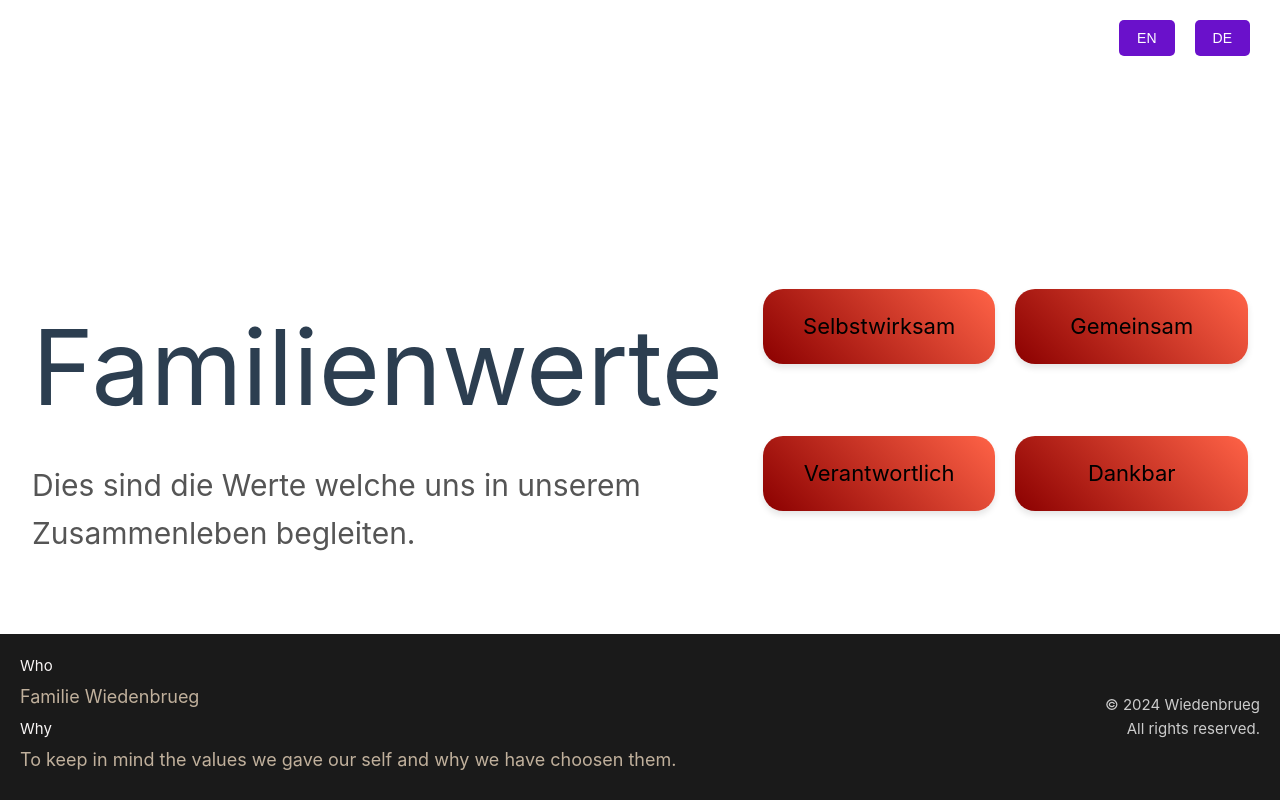
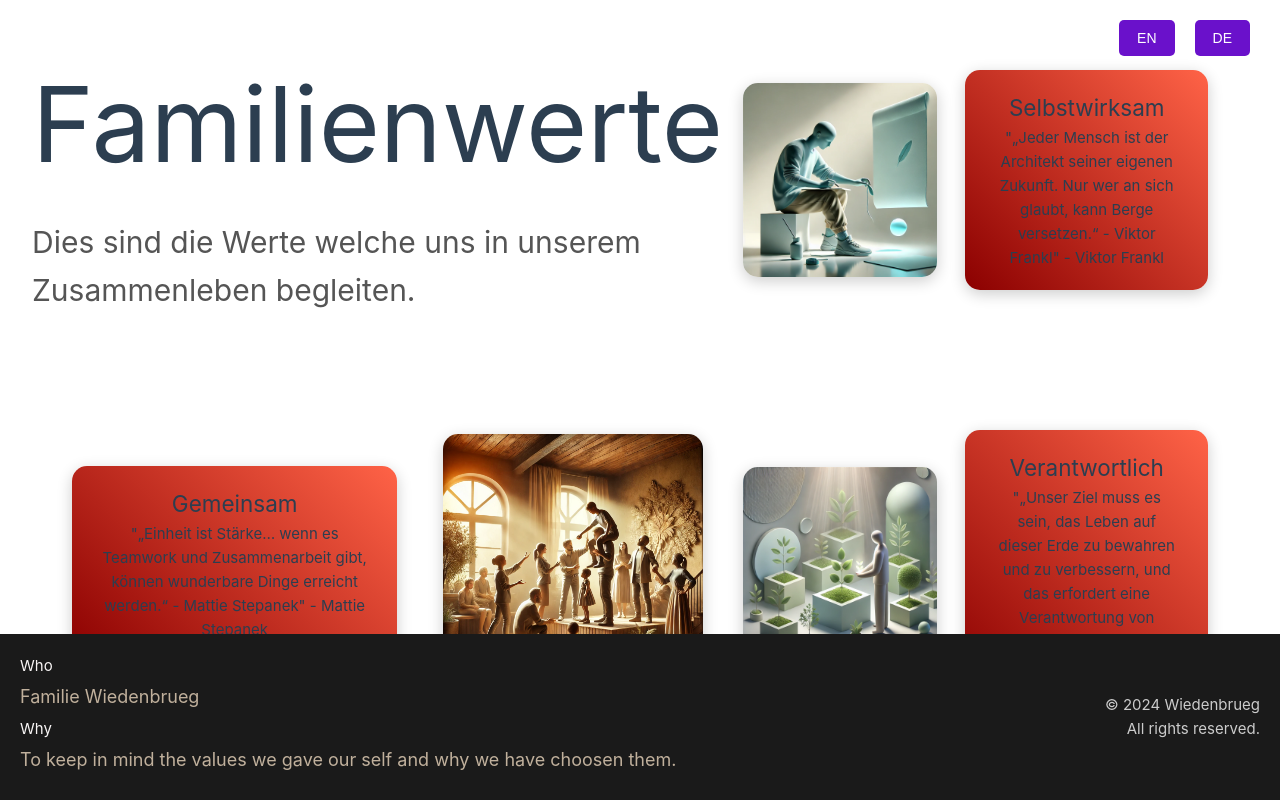
Before and after one commit to BenjaminWie/family_values_vue, a Vue app: page / in a window 1280 px wide. Shown: the top 800 px of the page. Built offline with nearby package versions, Linux system fonts and the light colour scheme.

Commit message:
adjusted card styliing

```diff
--- a/src/App.vue
+++ b/src/App.vue
@@ -12,11 +12,21 @@
       <p class="subtitle">Dies sind die Werte welche uns in unserem Zusammenleben begleiten.</p>
     </header>
   </section>
-  <!-- Value Cards Container -->
+  <!-- Value Cards Container>
   <section class="values-container">
     <ValueCard :style="dynamicStyle" v-for="value in translatedValues" :key="value.id" :value="value"
       @mouseenter="setBackground(value)" @mouseleave="resetBackground" @open-modal="openModal(value)" tabindex="0"
       @keyup.enter="openModal(value)" aria-label="Open detailed view of {{ value.name }}"></ValueCard>
+  </section-->
+
+  <section v-for="value in translatedValues" :key="value.id" class="value-section">
+    <div class="value-content">
+      <img :src="value.image" alt="Value Image" class="value-image" />
+      <div class="value-card">
+        <h2>{{ value.name }}</h2>
+        <p>"{{ value.quote }}" - {{ value.author }}</p>
+      </div>
+    </div>
   </section>
 
   <!-- Modal for Detailed View -->
@@ -68,6 +78,7 @@ export default {
       return {
         background: this.dynamicBackground || 'linear-gradient(45deg, #8B0000, #FF6347)',
         height: 'fit-content',
+        marginBotton: '50px',
         width: '100%',
         display: 'flex',
         flexDirection: 'column',
@@ -162,18 +173,86 @@ export default {
   outline: 2px solid #2575fc;
 }
 
+/* Base Styling */
+.value-section {
+  display: flex;
+  justify-content: space-between;
+  align-items: center;
+  padding: 50px 20px;
+  max-width: 1200px;
+  margin: 0 auto;
+  flex-wrap: wrap;
+}
+
+.value-content {
+  display: flex;
+  align-items: center;
+  width: 100%;
+  flex-direction: row;
+  justify-content: space-between;
+  flex-wrap: wrap;
+}
+
+/* Image Styling */
+.value-image {
+  width: 40%;
+  max-width: 400px;
+  border-radius: 15px;
+  box-shadow: 0 4px 15px rgba(0, 0, 0, 0.2);
+}
+
+/* Card Styling */
+.value-card {
+  background: linear-gradient(45deg, #8B0000, #FF6347);
+  padding: 20px 30px;
+  border-radius: 15px;
+  box-shadow: 0px 4px 15px rgba(0, 0, 0, 0.2);
+  width: 50%;
+  max-width: 500px;
+  text-align: center;
+  margin: 20px;
+  transition: transform 0.3s ease, box-shadow 0.3s ease;
+}
+
+/* Alternating Section Layouts */
+.value-section:nth-child(odd) .value-content {
+  flex-direction: row;
+}
+
+.value-section:nth-child(even) .value-content {
+  flex-direction: row-reverse;
+}
+
+/* Responsive Styling */
+@media (max-width: 768px) {
+  .value-content {
+    flex-direction: column;
+    align-items: center;
+  }
+
+  .value-image,
+  .value-card {
+    width: 100%;
+    max-width: 100%;
+  }
+
+  .value-card {
+    margin-top: 20px;
+  }
+}
+
+/*
 .values-container {
   display: grid;
   grid-template-columns: repeat(auto-fit, minmax(200px, 1fr));
   gap: 20px;
   justify-content: center;
-  /* Center items in the container */
   align-items: center;
-  /* Vertically center items */
   position: relative;
   width: 100%;
   padding: 20px;
 }
+*/
 
 /* Modal Transitions */
 .modal-enter-active,
--- a/src/components/ValueCard.vue
+++ b/src/components/ValueCard.vue
@@ -1,9 +1,9 @@
 <template>
     <div class="value-card" @mouseover="onHover" @mouseleave="onLeave" @click="openModal">
         <div class="card-content">
-      <img v-if="isHovered" :src="value.image" alt="Profile Image" class="profile-image" />
             <h2>{{ value.name }}</h2>
-      <p v-if="isHovered" class="quote">"{{ value.quote }}" - {{ value.author }}</p>
+            <img :src="value.image" alt="Profile Image" class="profile-image" />
+            <p class="quote">"{{ value.quote }}" - {{ value.author }}</p>
         </div>
     </div>
 </template>
@@ -34,20 +34,7 @@ export default {
 </script>
 
 <style scoped>
-/* Hover effect applied only to the hovered card */
-.value-card:hover {
-  box-shadow: 0 10px 20px rgba(0, 0, 0, 0.3);
-  z-index: 5;
-  transform: scale(1.5, 1.5);
-  transform-origin: absolute;
-  /* Bring the hovered card in front of others */
-}
-
-/* Focus-visible state for accessibility */
-.value-card:focus-visible {
-  outline: 2px solid #6a11cb;
-}
-
+/* Base Card Styling */
 .value-card {
     background: white;
     border-radius: 20px;
@@ -57,20 +44,31 @@ export default {
     padding: 20px;
     margin: 20px;
     cursor: pointer;
-  transition:
-    transform 1.6s ease-in-out,
-    box-shadow 1.3s ease-in-out,
-    opacity 0.3s ease;
+    transition: transform 1.6s ease-in-out, box-shadow 1.3s ease-in-out, opacity 0.3s ease;
     transform-style: preserve-3d;
     width: 100%;
     position: relative;
     z-index: 1;
     max-width: 80vw;
-  /* 80% of the viewport width */
     max-height: 80vh;
-  /* 80% of the viewport height */
 }
 
+/* Hover Effect */
+.value-card:hover {
+    box-shadow: 0 10px 20px rgba(0, 0, 0, 0.3);
+    z-index: 5;
+    transform: scale(1.1);
+    /* Adjusted scale to avoid taking too much space */
+}
+
+.value-card:hover .card-content h2,
+.value-card:hover .card-content .profile-image,
+.value-card:hover .card-content p {
+    opacity: 1;
+    transform: translateY(0);
+}
+
+/* Card Content */
 .card-content {
     position: relative;
     height: 100%;
@@ -80,71 +78,41 @@ export default {
     align-items: center;
 }
 
-.profile-image {
+.card-content h2 {
+    margin: 0;
+    font-size: 22px;
+    color: black;
+    margin-bottom: 0;
+    transition: opacity 0.3s ease, transform 0.3s ease;
+}
+
+.card-content .profile-image {
     width: 150px;
     height: 150px;
     border-radius: 20%;
-  margin-bottom: 20px;
+    margin-top: 20px;
     opacity: 0;
-  transition:
-    opacity 0.3s ease,
-    transform 2.3s ease-in-out;
+    transition: opacity 0.3s ease, transform 2.3s ease-in-out;
     transform: translateY(-20px);
-  /* Hidden above the view initially */
     position: relative;
     z-index: 2;
-}
-
-.value-card:hover .profile-image {
-  opacity: 1;
-  color: black;
-  z-index: 10;
-  transform: translateY(0);
-  /* Slide down into view on hover */
-}
-
-.card-content h2 {
-  margin: 0;
-  font-size: 22px;
-  /* Slightly increased font size for better readability */
-  color: black;
-  margin-bottom: 0;
-  /* Initially no margin */
-}
-
-.value-card:hover .card-content h2 {
-  margin-bottom: 20px;
-  /* Add margin to make space for the quote */
 }
 
 .card-content p {
     font-style: italic;
     color: grey;
     opacity: 0;
-  transition:
-    opacity 0.3s ease,
-    transform 1.3s ease;
+    transition: opacity 0.3s ease, transform 1.3s ease;
     transform: translateY(20px);
-  /* Hidden below the view initially */
     position: relative;
     z-index: 1;
+    margin-top: 10px;
 }
 
-.value-card:hover .card-content p {
-  opacity: 1;
-  color: grey;
-  z-index: 10;
-  transform: translateY(0);
-  /* Slide up into view on hover */
-}
-
+/* Hover for Siblings */
 .value-card:hover~.value-card {
     opacity: 0.8;
-  /* Slightly fade out non-hovered cards */
-  transition:
-    transform 0.6s ease-out 0.2s,
-    /* Delay and smoothen the transition */
-    opacity 0.3s ease 0.2s;
+    transition: transform 0.6s ease-out 0.2s, opacity 0.3s ease 0.2s;
 }
 
 /* Media Query for Small Screens */
--- /dev/null
+++ b/src/components/ValueCardOld.vue
@@ -0,0 +1,178 @@
+<template>
+  <div class="value-card" @mouseover="onHover" @mouseleave="onLeave" @click="openModal">
+    <div class="card-content">
+      <img v-if="isHovered" :src="value.image" alt="Profile Image" class="profile-image" />
+      <h2>{{ value.name }}</h2>
+      <p v-if="isHovered" class="quote">"{{ value.quote }}" - {{ value.author }}</p>
+    </div>
+  </div>
+</template>
+
+<script>
+export default {
+  props: {
+    value: Object
+  },
+  data() {
+    return {
+      isHovered: false
+    }
+  },
+  methods: {
+    onHover() {
+      this.isHovered = true
+      this.$emit('hover', this.value)
+    },
+    onLeave() {
+      this.isHovered = false
+    },
+    openModal() {
+      this.$emit('open-modal', this.value)
+    }
+  }
+}
+</script>
+
+<style scoped>
+/* Hover effect applied only to the hovered card */
+.value-card:hover {
+  box-shadow: 0 10px 20px rgba(0, 0, 0, 0.3);
+  z-index: 5;
+  transform: scale(1.5, 1.5);
+  transform-origin: absolute;
+  /* Bring the hovered card in front of others */
+}
+
+/* Focus-visible state for accessibility */
+.value-card:focus-visible {
+  outline: 2px solid #6a11cb;
+}
+
+.value-card {
+  background: white;
+  border-radius: 20px;
+  box-shadow: 0 4px 6px rgba(0, 0, 0, 0.1);
+  color: black;
+  text-align: center;
+  padding: 20px;
+  margin: 20px;
+  cursor: pointer;
+  transition:
+    transform 1.6s ease-in-out,
+    box-shadow 1.3s ease-in-out,
+    opacity 0.3s ease;
+  transform-style: preserve-3d;
+  width: 100%;
+  position: relative;
+  z-index: 1;
+  max-width: 80vw;
+  /* 80% of the viewport width */
+  max-height: 80vh;
+  /* 80% of the viewport height */
+}
+
+.card-content {
+  position: relative;
+  height: 100%;
+  display: flex;
+  flex-direction: column;
+  justify-content: center;
+  align-items: center;
+}
+
+.profile-image {
+  width: 150px;
+  height: 150px;
+  border-radius: 20%;
+  margin-bottom: 20px;
+  opacity: 0;
+  transition:
+    opacity 0.3s ease,
+    transform 2.3s ease-in-out;
+  transform: translateY(-20px);
+  /* Hidden above the view initially */
+  position: relative;
+  z-index: 2;
+}
+
+.value-card:hover .profile-image {
+  opacity: 1;
+  color: black;
+  z-index: 10;
+  transform: translateY(0);
+  /* Slide down into view on hover */
+}
+
+.card-content h2 {
+  margin: 0;
+  font-size: 22px;
+  /* Slightly increased font size for better readability */
+  color: black;
+  margin-bottom: 0;
+  /* Initially no margin */
+}
+
+.value-card:hover .card-content h2 {
+  margin-bottom: 20px;
+  /* Add margin to make space for the quote */
+}
+
+.card-content p {
+  font-style: italic;
+  color: grey;
+  opacity: 0;
+  transition:
+    opacity 0.3s ease,
+    transform 1.3s ease;
+  transform: translateY(20px);
+  /* Hidden below the view initially */
+  position: relative;
+  z-index: 1;
+}
+
+.value-card:hover .card-content p {
+  opacity: 1;
+  color: grey;
+  z-index: 10;
+  transform: translateY(0);
+  /* Slide up into view on hover */
+}
+
+.value-card:hover~.value-card {
+  opacity: 0.8;
+  /* Slightly fade out non-hovered cards */
+  transition:
+    transform 0.6s ease-out 0.2s,
+    /* Delay and smoothen the transition */
+    opacity 0.3s ease 0.2s;
+}
+
+/* Media Query for Small Screens */
+@media (max-width: 768px) {
+  .value-card {
+    font-size: 14px;
+    padding: 12px;
+    max-width: 100%;
+    height: auto;
+    transform: scale(1) !important;
+    /* Prevent scaling on small screens */
+    flex: 1 1 100%;
+    /* Ensure cards stack vertically */
+    margin-bottom: 20px;
+  }
+
+  .profile-image {
+    width: 80px;
+    height: 80px;
+  }
+
+  .card-content h2 {
+    font-size: 18px;
+  }
+
+  .value-card:hover {
+    transform: scale(1.05);
+    /* Minor scaling for small screens */
+  }
+}
+</style>
```
Lines whose indentation alone changed are shown as unchanged.
